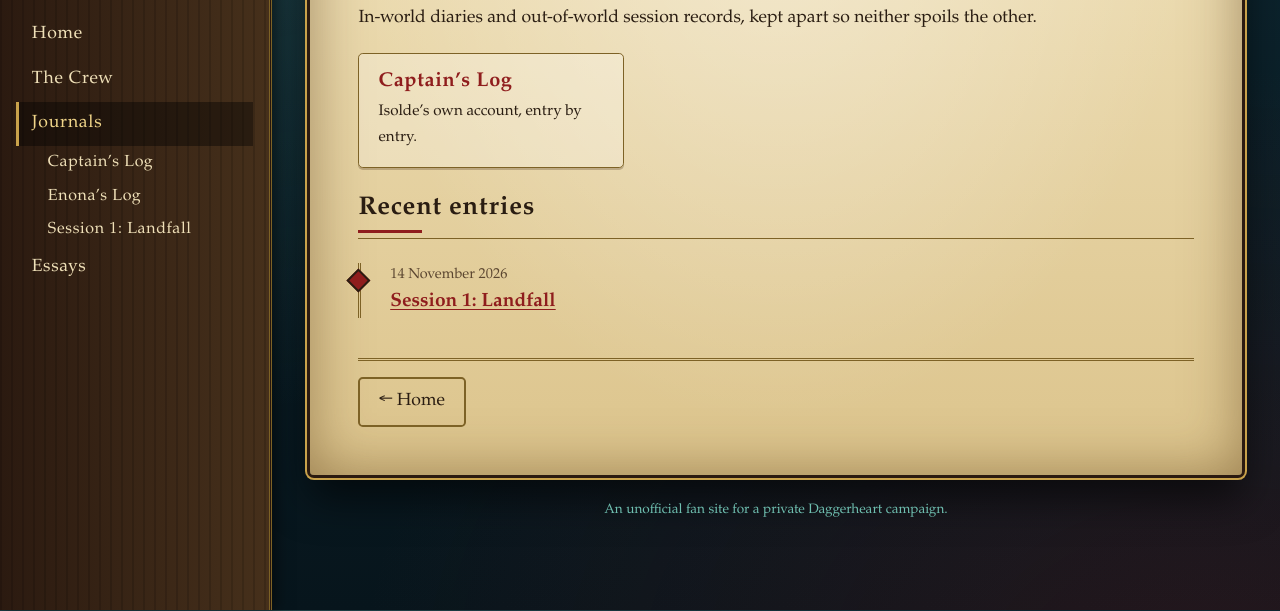
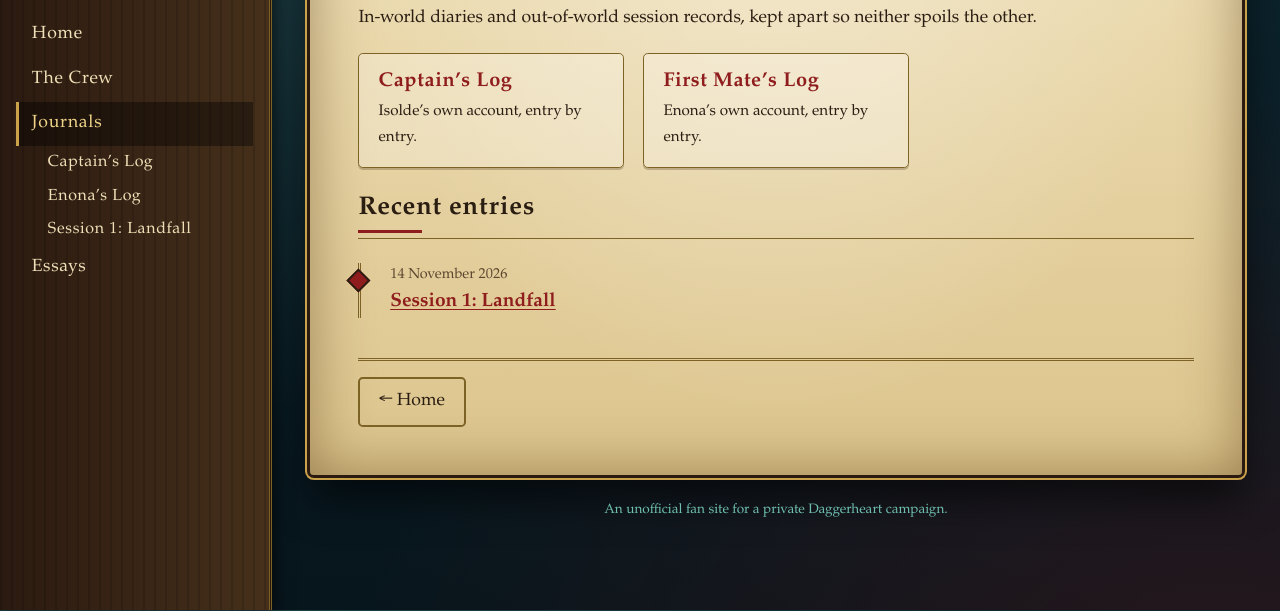
Before and after one commit to itteerde/itteerde.github.io, a website: page AEExport/ws/journals/index.html in a window 1280 px wide. Shown: the part 190-801 px from the top of the page. Drawn offline with Linux system fonts and the light colour scheme.

Commit message:
Enona's Log, in Journals

```diff
--- a/AEExport/ws/journals/index.html
+++ b/AEExport/ws/journals/index.html
@@ -17,6 +17,7 @@
 <p>In-world diaries and out-of-world session records, kept apart so neither spoils the other.</p>
 <ul class="cards">
 <li><a class="card" href="captains-log.html"><h3>Captain’s Log</h3><p>Isolde’s own account, entry by entry.</p></a></li>
+<li><a class="card" href="enonas-log.html"><h3>First Mate’s Log</h3><p>Enona’s own account, entry by entry.</p></a></li>
 </ul>
 <h2>Recent entries</h2>
 <ol class="timeline"><li><time datetime="2026-11-14">14 November 2026</time><a href="session-01.html">Session 1: Landfall</a></li></ol>
```
